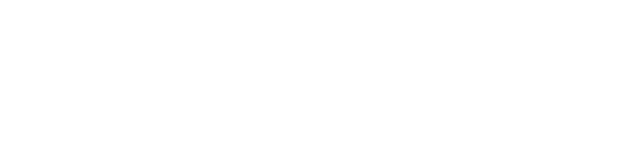
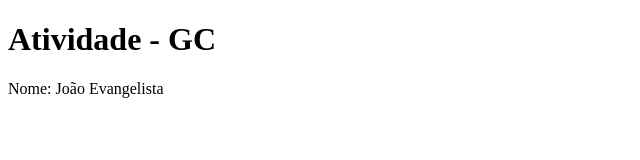
Before and after one commit to joaoev/atividade-gc-2024-2, a plain HTML site: page index.html in a window 1280 px wide. Shown: the whole page, without its empty margins (0-640 px from the left). Drawn offline with Linux system fonts and the light colour scheme.

Commit message:
add: Add Cabeçalho

```diff
--- a/index.html
+++ b/index.html
@@ -8,7 +8,12 @@
 </head>
 
 <body>
-
+    <div>
+        <header>
+            <h1>Atividade - GC</h1>
+            <p>Nome: João Evangelista</p>
+        </header>
+    </div>
 </body>
 
 </html>
```
